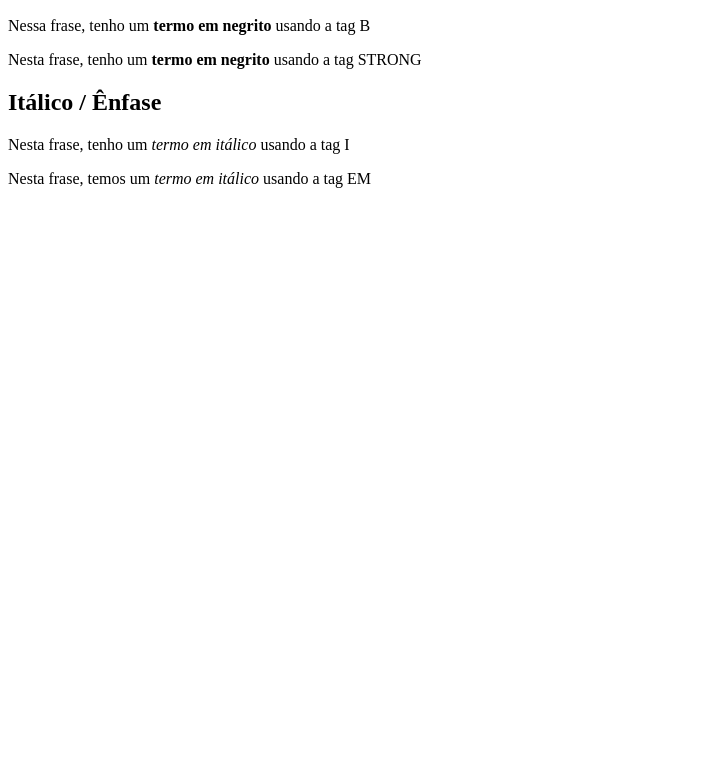
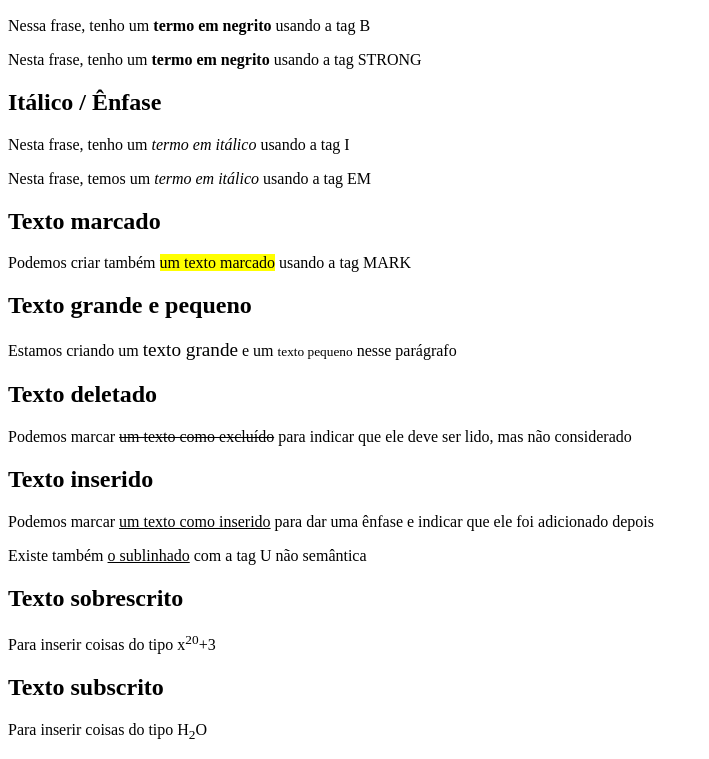
Before and after one commit to maycovisk/HTML, a plain HTML site: page exe008/index.html in a window 1280 px wide. Shown: the part 110-869 px from the top of the page, without its empty margins (0-709 px from the left). Before the commit the page ends 800 px from the top, so only its background shows below. Drawn offline with Linux system fonts and the light colour scheme.

Commit message:
Add files via upload

```diff
--- a/exe008/index.html
+++ b/exe008/index.html
@@ -15,5 +15,18 @@
     <h2>Itálico / Ênfase</h2>
     <p>Nesta frase, tenho um <i>termo em itálico</i> usando a tag I</p> <!--Não semântica-->
     <p>Nesta frase, temos um <em>termo em itálico</em> usando a tag EM</p> <!--Semêntica-->
+    <h2>Texto marcado</h2>
+    <p>Podemos criar também <mark>um texto marcado</mark> usando a tag MARK</p>
+    <h2>Texto grande e pequeno</h2>
+    <p>Estamos criando um <big>texto grande</big> e um <small>texto pequeno</small> nesse parágrafo</p> <!--BIG está obsoleto-->
+    <h2>Texto deletado</h2>
+    <p>Podemos marcar <del>um texto como excluído</del> para indicar que ele deve ser lido, mas não considerado</p>
+    <h2>Texto inserido</h2>
+    <p>Podemos marcar <ins>um texto como inserido</ins> para dar uma ênfase e indicar que ele foi adicionado depois</p>
+    <p>Existe também <u>o sublinhado</u> com a tag U não semântica</p>
+    <h2>Texto sobrescrito</h2>
+    <p>Para inserir coisas do tipo x<sup>20</sup>+3</p>
+    <h2>Texto subscrito</h2>
+    <p>Para inserir coisas do tipo H<sub>2</sub>O</p>
 </body>
 </html>
```
